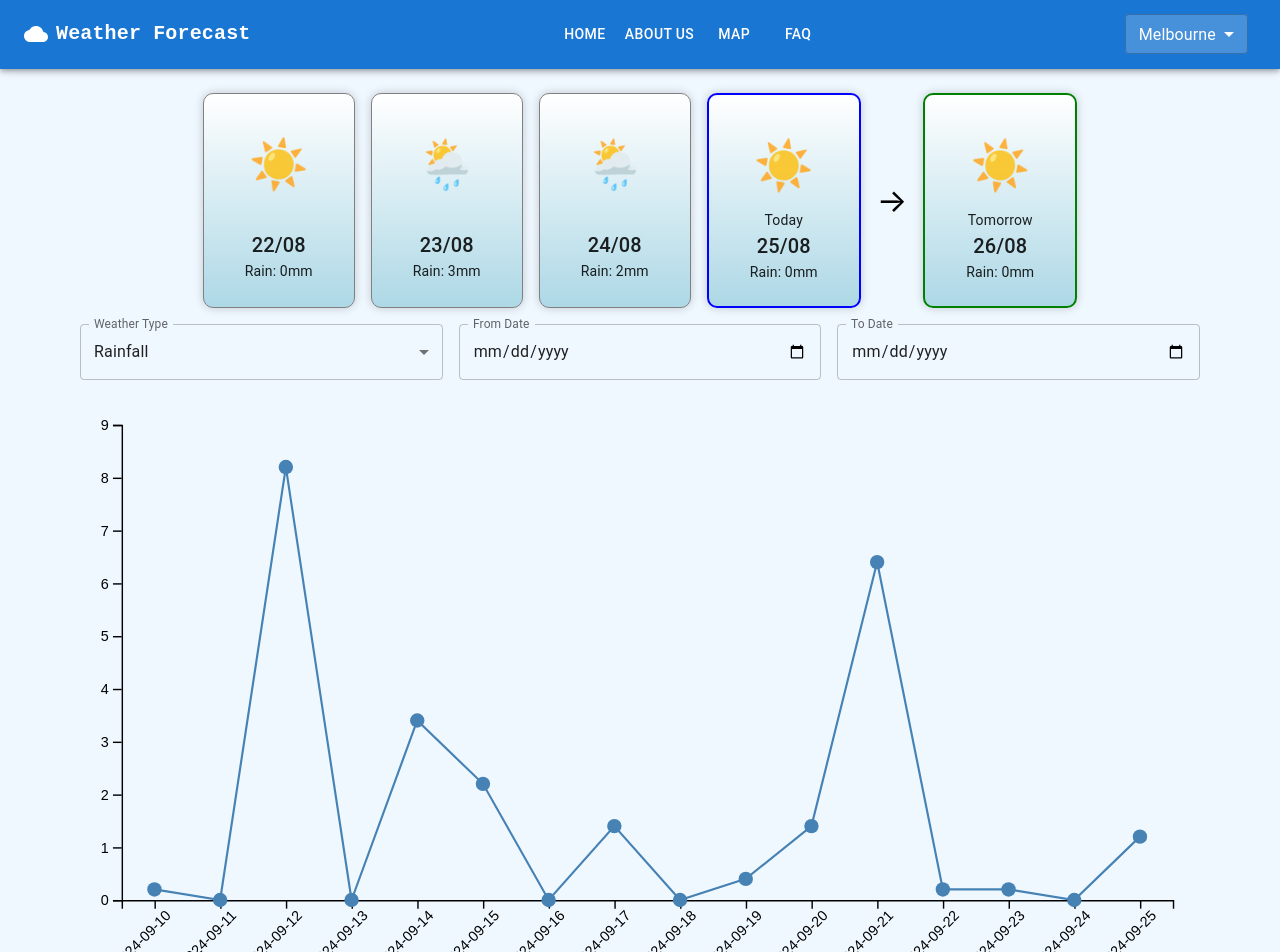
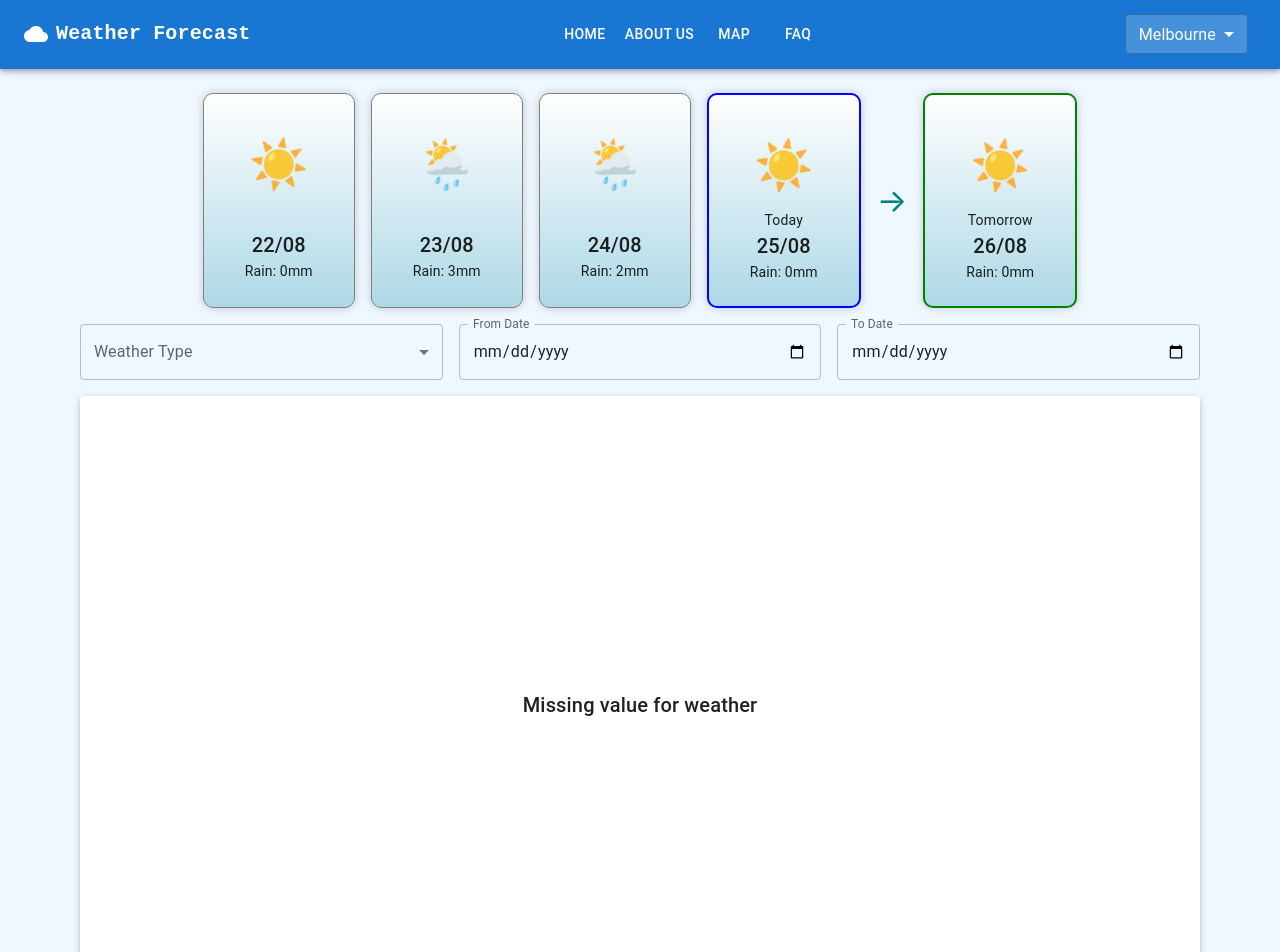
Before and after one commit to khangdzox/COS30049-Weather-Prediction, a React (Create React App) app: page / in a window 1280 px wide. Shown: the top 952 px of the page. Built offline with nearby package versions, Linux system fonts and the light colour scheme.

Commit message:
add component for graph

```diff
--- a/src/components/WeatherBarGraph.js
+++ b/src/components/WeatherBarGraph.js
@@ -78,7 +78,7 @@ const WeatherLineGraph = ({ dataType, fromDate, toDate }) => {
     .enter().append('rect')
     .attr('class', 'bar')
     .attr('x', d => x(d.date))
-    .attr('y', height - margin.bottom - 0.5)
+    .attr('y', height - margin.bottom)
     .attr('width', x.bandwidth())
     .attr('height', 0)
     .attr('fill', 'steelblue')
--- /dev/null
+++ b/src/components/WeatherGraph.js
@@ -0,0 +1,28 @@
+import { Paper } from '@mui/material';
+import WeatherBarGraph from './WeatherBarGraph';
+import WeatherLineGraph from './WeatherLineGraph';
+import WeatherMissingValues from './WeatherMissingValues';
+
+const mapWeatherTypeToGraphType = (weatherType) => {
+    if (['Rain_mm', 'Evaporation_mm', 'Wind_Speed'].includes(weatherType)) {
+      return 'bar';
+    } else {
+      return 'line';
+    }
+  }
+
+const WeatherGraph = ({weatherType, toDate, fromDate}) => {
+  return (
+    <Paper elevation={3} sx={{ m: 2, p: 2 }}>
+      {!weatherType || !toDate || !fromDate ? (
+        <WeatherMissingValues />
+      ) : mapWeatherTypeToGraphType(weatherType) === 'line' ? (
+        <WeatherLineGraph fromDate={fromDate} toDate={toDate} dataType={weatherType} />
+      ) : (
+        <WeatherBarGraph fromDate={fromDate} toDate={toDate} dataType={weatherType} />
+      )}
+    </Paper>
+  );
+}
+
+export default WeatherGraph;
--- /dev/null
+++ b/src/components/WeatherMissingValues.js
@@ -0,0 +1,21 @@
+import React from 'react';
+import { Box, Typography } from '@mui/material';
+
+const WeatherMissingValues = () => {
+  return (
+    <Box
+      sx={{
+        display: 'flex',
+        justifyContent: 'center',
+        alignItems: 'center',
+        aspectRatio: '870/470',
+      }}
+    >
+      <Typography variant="h6">
+        Missing value for weather
+      </Typography>
+    </Box>
+  );
+};
+
+export default WeatherMissingValues;
--- a/src/pages/Home.js
+++ b/src/pages/Home.js
@@ -1,13 +1,12 @@
 import React, { useState } from 'react';
 import ForecastCard from '../components/ForecastCard';
-import WeatherLineGraph from '../components/WeatherLineGraph';
-import WeatherBarGraph from '../components/WeatherBarGraph';
-import { Box, Select, MenuItem, TextField, FormControl, InputLabel, Grid2, Stack } from '@mui/material';
+import WeatherGraph from '../components/WeatherGraph';
+import { Box, Select, MenuItem, TextField, FormControl, InputLabel, Grid2, Stack} from '@mui/material';
 
 function Home() {
   const [fromDate, setFromDate] = useState('');
   const [toDate, setToDate] = useState('');
-  const [weatherType, setWeatherType] = useState('Rainfall');
+  const [weatherType, setWeatherType] = useState('');
 
   const handleWeatherTypeChange = (event) => setWeatherType(event.target.value);
 
@@ -28,27 +27,12 @@ function Home() {
 
   return (
     <>
-      {/* <Box sx={{ display: 'flex', alignItems: 'center', justifyContent: 'center', mb: 2 }}>
-
-        <Box sx={{ display: { xs: 'none', sm: 'none', md: 'none', lg: 'flex' }} }>
-          <ForecastCard date="22/08" rain="0" />
-          <ForecastCard date="23/08" rain="3" />
-          <ForecastCard date="24/08" rain="2" />
-        </Box>
-        <Box sx={{ display: { xs: 'none', sm: 'block' } }}>
-          <ForecastCard date="25/08" rain="0" isToday="true" />
-        </Box>
-        <Box sx={{ mx: 2, fontSize: '2rem', display: { xs: 'none', sm: 'block' } }}>&#8594;</Box>
-        <ForecastCard date="26/08" rain="0" isTomorrow="true" />
-
-      </Box> */}
-
       <Stack direction='row' spacing={2} justifyContent='center'>
         <ForecastCard date="22/08" rain="0" display={{ xs: 'none', sm: 'none', md: 'block' }} />
         <ForecastCard date="23/08" rain="3" display={{ xs: 'none', sm: 'none', md: 'block' }} />
         <ForecastCard date="24/08" rain="2" display={{ xs: 'none', sm: 'none', md: 'block' }} />
         <ForecastCard date="25/08" rain="0" isToday display={{ xs: 'none', sm: 'block' }} />
-        <Box sx={{ mx: 2, fontSize: '2rem', display: { xs: 'none', sm: 'flex' }, alignItems: "center" }}>&#8594;</Box>
+        <Box sx={{ mx: 2, color: 'teal', fontSize: '2rem', display: { xs: 'none', sm: 'flex' }, alignItems: "center" }}>&#8594;</Box>
         <ForecastCard date="26/08" rain="0" isTomorrow />
       </Stack>
 
@@ -64,9 +48,11 @@ function Home() {
                 label="Weather Type"
                 sx={{ textAlign: 'left' }}
               >
-                <MenuItem value="Rainfall">Rainfall</MenuItem>
-                <MenuItem value="Temperature">Temperature</MenuItem>
-                <MenuItem value="Wind speed">Wind speed</MenuItem>
+                <MenuItem value="Rain_mm">Rainfall (mm)</MenuItem>
+                <MenuItem value="Temp_Min">Minimum Temperature (°C)</MenuItem>
+                <MenuItem value="Temp_Max">Maximum Temperature (°C)</MenuItem>
+                <MenuItem value="Evaporation_mm">Evaporation (mm)</MenuItem>
+                <MenuItem value="Wind_Speed">Maximum Wind Speed (km/h)</MenuItem>
               </Select>
             </FormControl>
           </Grid2>
@@ -78,7 +64,8 @@ function Home() {
               value={fromDate}
               onChange={handleFromDateChange}
               slotProps={{
-                inputLabel: { shrink: true }
+                inputLabel: { shrink: true },
+                htmlInput: { max: new Date().toISOString().split('T')[0] }
               }}
               fullWidth
             />
@@ -92,7 +79,7 @@ function Home() {
               onChange={handleToDateChange}
               slotProps={{
                 inputLabel: { shrink: true },
-                htmlInput: { min: fromDate }
+                htmlInput: { min: fromDate, max: new Date().toISOString().split('T')[0]}
               }}
               fullWidth
             />
@@ -101,8 +88,7 @@ function Home() {
       </Box>
 
       {/* Weather Chart */}
-      <WeatherLineGraph fromDate={fromDate} toDate={toDate} dataType={weatherType} />
-      <WeatherBarGraph fromDate={fromDate} toDate={toDate} dataType={weatherType} />
+      <WeatherGraph weatherType={weatherType} fromDate={fromDate} toDate={toDate} />
     </>
   );
 }
```
